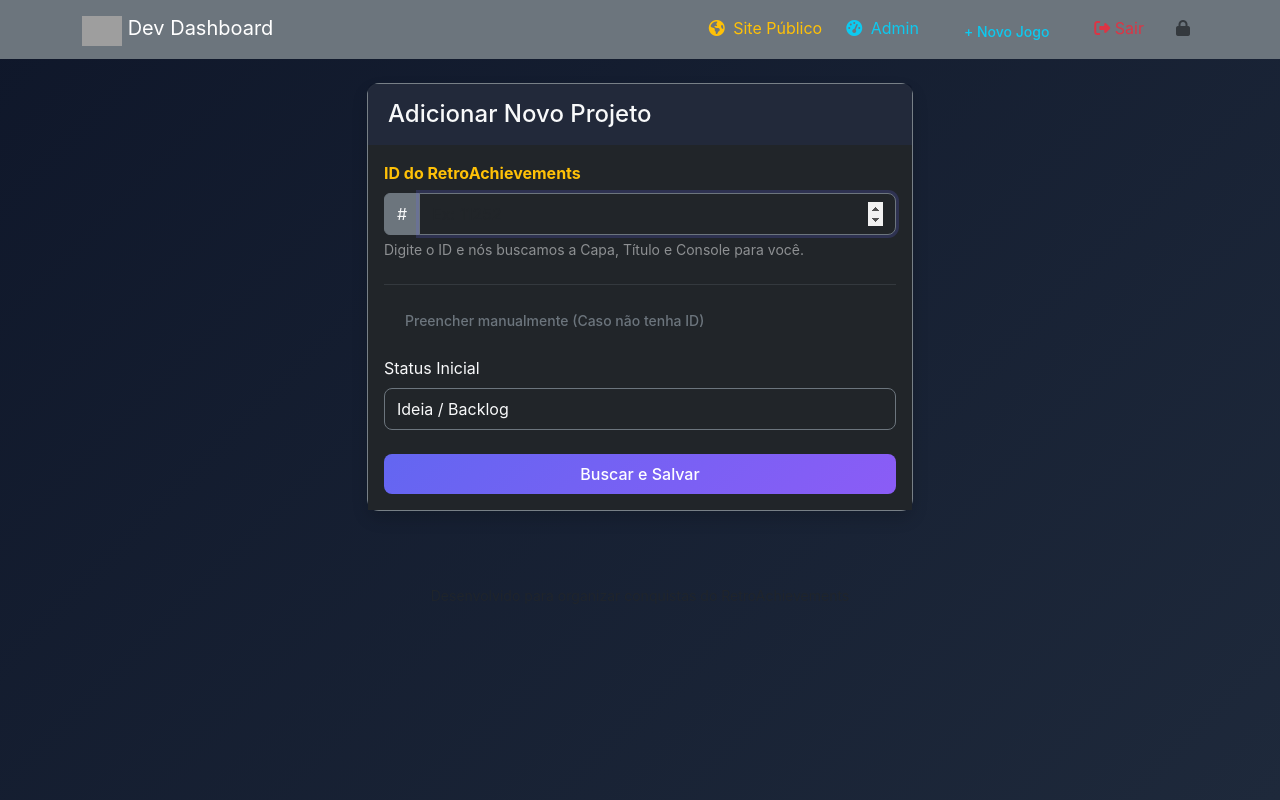
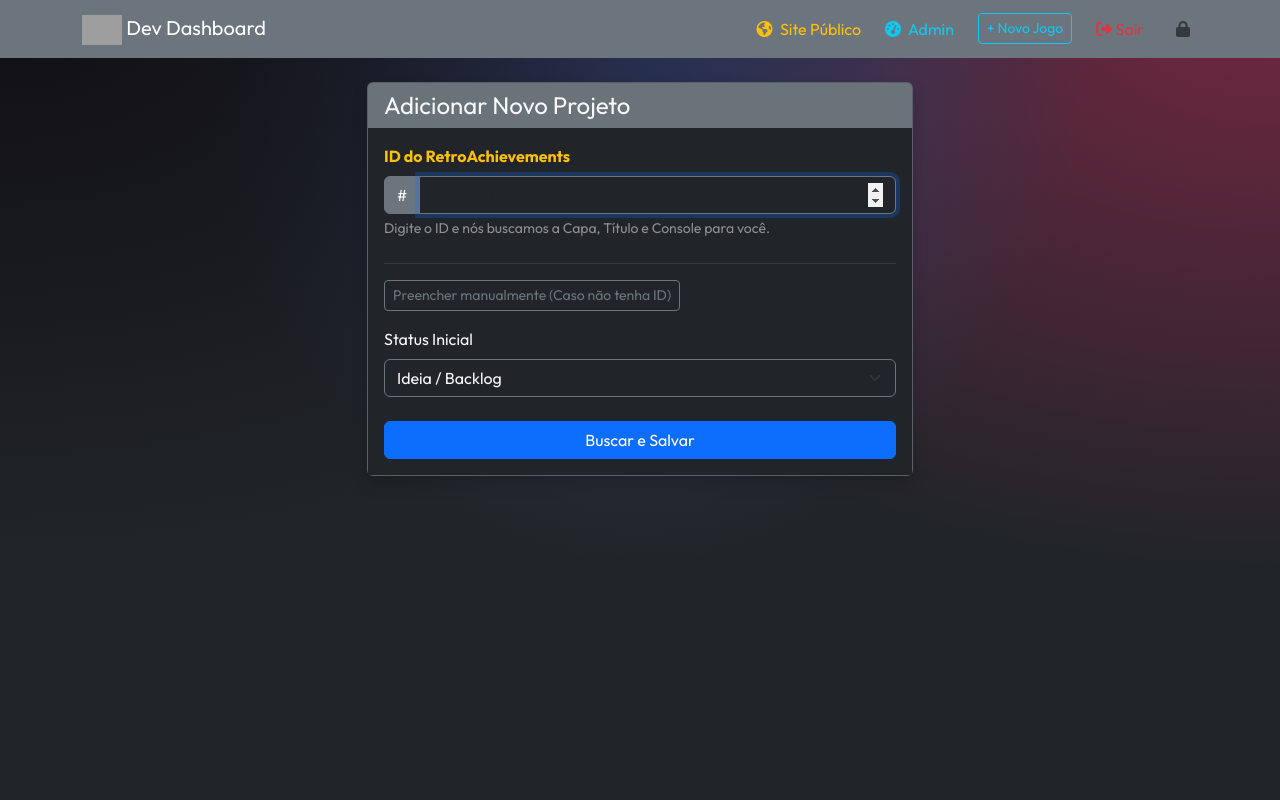
Before and after one commit to CarlosNatanael/my_dashboard, a Flask app: page /add in a window 1280 px wide. Run offline with Flask 3, Linux system fonts and the light colour scheme; the visitor is signed in with stand-in values (Sample User, id 1); grey boxes are pictures that could not be loaded.

Commit message:
fix: erro css

```diff
--- a/frontend/static/css/style.css
+++ b/frontend/static/css/style.css
@@ -1,288 +1,100 @@
-/* style.css - Layout Moderno com Sidebar */
-
 :root {
-    --primary: #4f46e5;
-    --secondary: #6b7280;
-    --dark: #111827;
-    --darker: #0a0a0a;
-    --sidebar-width: 250px;
-    --card-bg: rgba(30, 41, 59, 0.5);
-}
-
-* {
-    margin: 0;
-    padding: 0;
-    box-sizing: border-box;
+    --bg-dark: #0f172a;
+    --bg-card: rgba(30, 41, 59, 0.7);
+    --accent-gold: #fbbf24;
+    --accent-blue: #38bdf8;
+    --text-main: #e2e8f0;
+    --font-retro: 'Press Start 2P', cursive;
+    --font-modern: 'Outfit', sans-serif;
 }
 
 body {
-    font-family: 'Inter', sans-serif;
-    background: linear-gradient(135deg, #0f172a 0%, #1e293b 100%);
-    color: #f3f4f6;
-    min-height: 100vh;
-    overflow-x: hidden;
+    background-color: var(--bg-dark);
+    /* Um fundo sutil em gradiente para dar profundidade */
+    background-image: radial-gradient(at 0% 0%, hsla(253,16%,7%,1) 0, transparent 50%),
+                      radial-gradient(at 50% 0%, hsla(225,39%,30%,1) 0, transparent 50%),
+                      radial-gradient(at 100% 0%, hsla(339,49%,30%,1) 0, transparent 50%);
+    background-attachment: fixed;
+    color: var(--text-main);
+    font-family: var(--font-modern);
 }
 
-/* Sidebar */
-.sidebar {
-    background: linear-gradient(180deg, #1e293b 0%, #0f172a 100%);
-    border-right: 1px solid rgba(255, 255, 255, 0.08);
-    position: fixed;
-    top: 0;
-    left: 0;
-    height: 100vh;
-    width: var(--sidebar-width);
-    z-index: 1000;
-    transition: transform 0.3s ease;
-    overflow-y: auto;
+/* Tipografia */
+h1, h2, h3, .retro-font {
+    font-family: var(--font-retro);
+    letter-spacing: -1px;
 }
 
-.sidebar-header {
-    background: rgba(15, 23, 42, 0.8);
+h1 { font-size: 1.5rem; line-height: 2rem; }
+h3 { font-size: 1rem; margin-top: 2rem; color: var(--accent-gold); text-transform: uppercase; }
+
+/* Efeito de Vidro (Glassmorphism) */
+.glass-panel {
+    background: var(--bg-card);
+    backdrop-filter: blur(12px);
+    -webkit-backdrop-filter: blur(12px);
+    border: 1px solid rgba(255, 255, 255, 0.1);
+    box-shadow: 0 4px 30px rgba(0, 0, 0, 0.3);
+    border-radius: 16px;
 }
 
-.sidebar-header h1 {
-    background: linear-gradient(135deg, #60a5fa 0%, #a78bfa 100%);
-    -webkit-background-clip: text;
-    -webkit-text-fill-color: transparent;
-    background-clip: text;
-    font-weight: 700;
-    letter-spacing: -0.5px;
-}
-
-.sidebar-title {
-    letter-spacing: 0.5px;
-    font-weight: 600;
-}
-
-.sidebar .nav-link {
-    color: #cbd5e1;
-    padding: 0.5rem 1rem;
-    border-radius: 8px;
-    margin-bottom: 0.25rem;
-    transition: all 0.2s ease;
-    font-weight: 500;
-}
-
-.sidebar .nav-link:hover {
-    background: rgba(99, 102, 241, 0.1);
-    color: #fff;
-    transform: translateX(4px);
-}
-
-.sidebar .nav-link.active {
-    background: linear-gradient(135deg, #6366f1 0%, #8b5cf6 100%);
-    color: white;
-    box-shadow: 0 2px 10px rgba(99, 102, 241, 0.3);
-}
-
-.sidebar .nav-link i {
-    width: 20px;
-    text-align: center;
-}
-
-.sidebar-footer {
-    background: rgba(15, 23, 42, 0.8);
-}
-
-/* Conteúdo Principal */
-.main-content {
-    margin-left: var(--sidebar-width);
-    min-height: 100vh;
-    transition: margin-left 0.3s ease;
-}
-
-.content-header {
-    background: rgba(30, 41, 59, 0.9);
-    backdrop-filter: blur(10px);
-    position: sticky;
-    top: 0;
-    z-index: 100;
-}
-
-.content-body {
-    background: linear-gradient(135deg, #0f172a 0%, #1e293b 100%);
-    min-height: calc(100vh - 60px);
-}
-
-/* Cards Modernos */
-.card {
-    background: var(--card-bg);
-    border: 1px solid rgba(255, 255, 255, 0.08);
+/* Cards dos Jogos */
+.game-card {
+    background: rgba(15, 23, 42, 0.6);
+    border: 1px solid rgba(255, 255, 255, 0.05);
     border-radius: 12px;
-    backdrop-filter: blur(10px);
+    overflow: hidden;
     transition: all 0.3s ease;
-}
-
-.card:hover {
-    transform: translateY(-2px);
-    border-color: rgba(99, 102, 241, 0.3);
-    box-shadow: 0 8px 32px rgba(0, 0, 0, 0.2);
-}
-
-.card-header {
-    background: rgba(15, 23, 42, 0.8);
-    border-bottom: 1px solid rgba(255, 255, 255, 0.08);
-    padding: 1rem 1.25rem;
-}
-
-/* Botões */
-.btn {
-    border-radius: 8px;
-    font-weight: 500;
-    padding: 0.5rem 1.25rem;
-    transition: all 0.2s ease;
-    border: 1px solid transparent;
-}
-
-.btn-primary {
-    background: linear-gradient(135deg, #6366f1 0%, #8b5cf6 100%);
-    border: none;
-}
-
-.btn-outline-light {
-    border-color: rgba(255, 255, 255, 0.2);
-}
-
-.btn-outline-light:hover {
-    background: rgba(255, 255, 255, 0.1);
-    border-color: rgba(255, 255, 255, 0.3);
-}
-
-/* Formulários */
-.form-control, .form-select {
-    background: rgba(30, 41, 59, 0.8);
-    border: 1px solid rgba(255, 255, 255, 0.1);
-    color: white;
-    border-radius: 8px;
-    padding: 0.5rem 0.75rem;
-    transition: all 0.2s ease;
-}
-
-.form-control:focus, .form-select:focus {
-    background: rgba(30, 41, 59, 0.9);
-    border-color: #6366f1;
-    box-shadow: 0 0 0 3px rgba(99, 102, 241, 0.2);
-}
-
-/* Progress Bars */
-.progress {
-    background: rgba(255, 255, 255, 0.05);
-    border-radius: 10px;
-    height: 6px;
-}
-
-.progress-bar {
-    background: linear-gradient(90deg, #60a5fa 0%, #a78bfa 100%);
-    border-radius: 10px;
-}
-
-/* Badges */
-.badge {
-    padding: 0.375rem 0.75rem;
-    border-radius: 20px;
-    font-weight: 500;
-    font-size: 0.75rem;
-}
-
-/* Game Cards */
-.game-card {
-    background: rgba(30, 41, 59, 0.6);
-    border: 1px solid rgba(255, 255, 255, 0.05);
-    border-radius: 10px;
-    padding: 1rem;
-    transition: all 0.2s ease;
     height: 100%;
 }
 
 .game-card:hover {
-    background: rgba(30, 41, 59, 0.8);
-    border-color: rgba(99, 102, 241, 0.3);
-    transform: translateY(-2px);
+    transform: translateY(-5px);
+    border-color: var(--accent-blue);
+    box-shadow: 0 0 15px rgba(56, 189, 248, 0.3);
 }
 
 .game-cover {
     width: 100%;
-    height: 120px;
+    aspect-ratio: 1/1;
     object-fit: cover;
+    border-bottom: 1px solid rgba(255,255,255,0.1);
+}
+
+/* Badges e Barras */
+.badge-console {
+    background: rgba(255,255,255,0.1);
+    border: 1px solid rgba(255,255,255,0.2);
+    font-size: 0.7rem;
+    padding: 4px 8px;
+    border-radius: 4px;
+}
+
+.progress {
+    background-color: rgba(255,255,255,0.1);
+    border-radius: 10px;
+    overflow: hidden;
+}
+
+/* Efeito Grayscale para Wishlist */
+.wishlist-img {
+    filter: grayscale(100%) opacity(0.6);
+    transition: all 0.4s ease;
     border-radius: 8px;
 }
 
-/* Alerts */
-.alert {
-    border: none;
-    border-radius: 8px;
-    backdrop-filter: blur(10px);
+.wishlist-card:hover .wishlist-img {
+    filter: grayscale(0%) opacity(1);
+    transform: scale(1.05);
+    box-shadow: 0 0 20px rgba(251, 191, 36, 0.4);
 }
 
-/* Toggle Button para Mobile */
-#sidebarToggle {
-    display: none;
+/* Avatar do Perfil */
+.profile-avatar {
+    width: 120px;
+    height: 120px;
+    border-radius: 50%;
+    border: 4px solid var(--accent-blue);
+    padding: 4px;
+    background: var(--bg-dark);
 }
-
-/* Responsividade */
-@media (max-width: 992px) {
-    .sidebar {
-        transform: translateX(-100%);
-    }
-
-    .sidebar.show {
-        transform: translateX(0);
-    }
-
-    .main-content {
-        margin-left: 0;
-    }
-
-    #sidebarToggle {
-        display: block;
-    }
-}
-
-@media (max-width: 768px) {
-    .sidebar {
-        width: 280px;
-    }
-
-    .content-body {
-        padding: 1rem;
-    }
-
-    .card {
-        margin-bottom: 1rem;
-    }
-}
-
-/* Animações */
-@keyframes fadeIn {
-    from {
-        opacity: 0;
-        transform: translateY(10px);
-    }
-    to {
-        opacity: 1;
-        transform: translateY(0);
-    }
-}
-
-.card, .game-card {
-    animation: fadeIn 0.3s ease;
-}
-
-/* Scrollbar personalizada */
-::-webkit-scrollbar {
-    width: 8px;
-}
-
-::-webkit-scrollbar-track {
-    background: rgba(255, 255, 255, 0.05);
-}
-
-::-webkit-scrollbar-thumb {
-    background: linear-gradient(180deg, #6366f1 0%, #8b5cf6 100%);
-    border-radius: 4px;
-}
-
-::-webkit-scrollbar-thumb:hover {
-    background: linear-gradient(180deg, #4f46e5 0%, #7c3aed 100%);
-}
```
